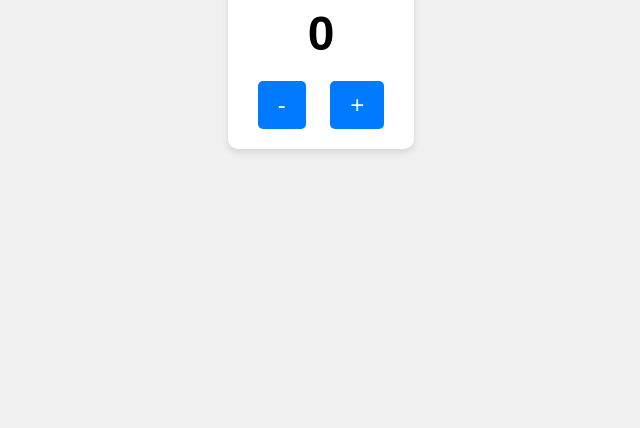
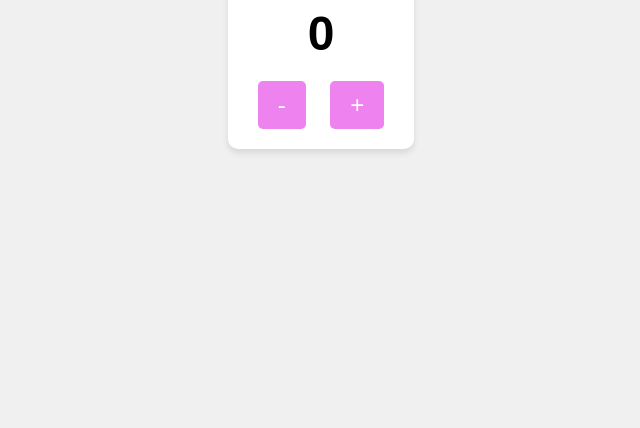
Before and after one commit to Volkde/counter-app, a plain HTML site: page index.html in a window 1280 px wide. Shown: the part 372-800 px from the top of the page, without its empty margins (319-959 px from the left). Drawn offline with Linux system fonts and the light colour scheme.

Commit message:
changed styles

```diff
--- a/styles.css
+++ b/styles.css
@@ -28,7 +28,7 @@ body {
   padding: 10px 20px;
   border: none;
   border-radius: 5px;
-  background-color: #007bff;
+  background-color: violet;
   color: white;
   cursor: pointer;
   transition: background-color 0.3s ease;
```
